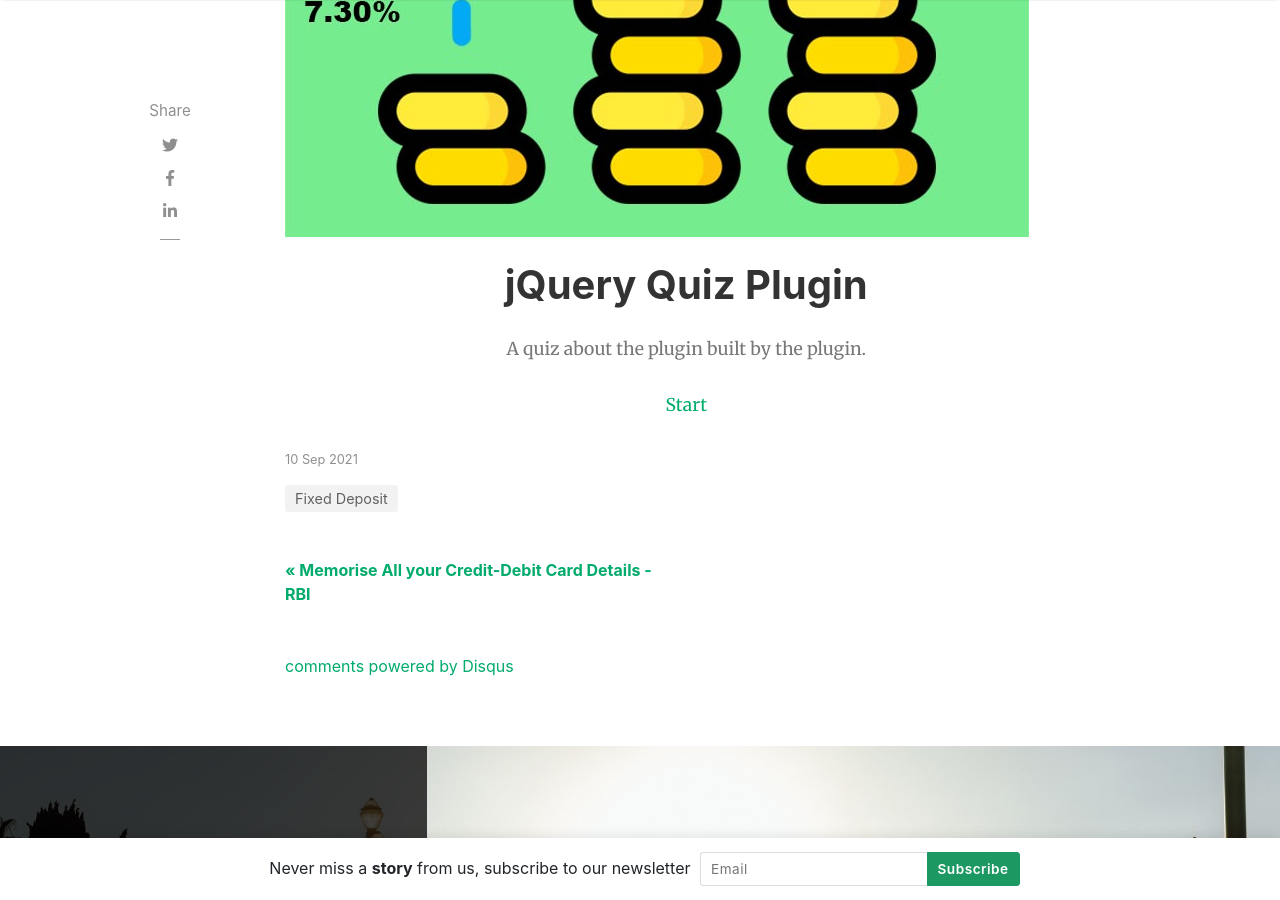
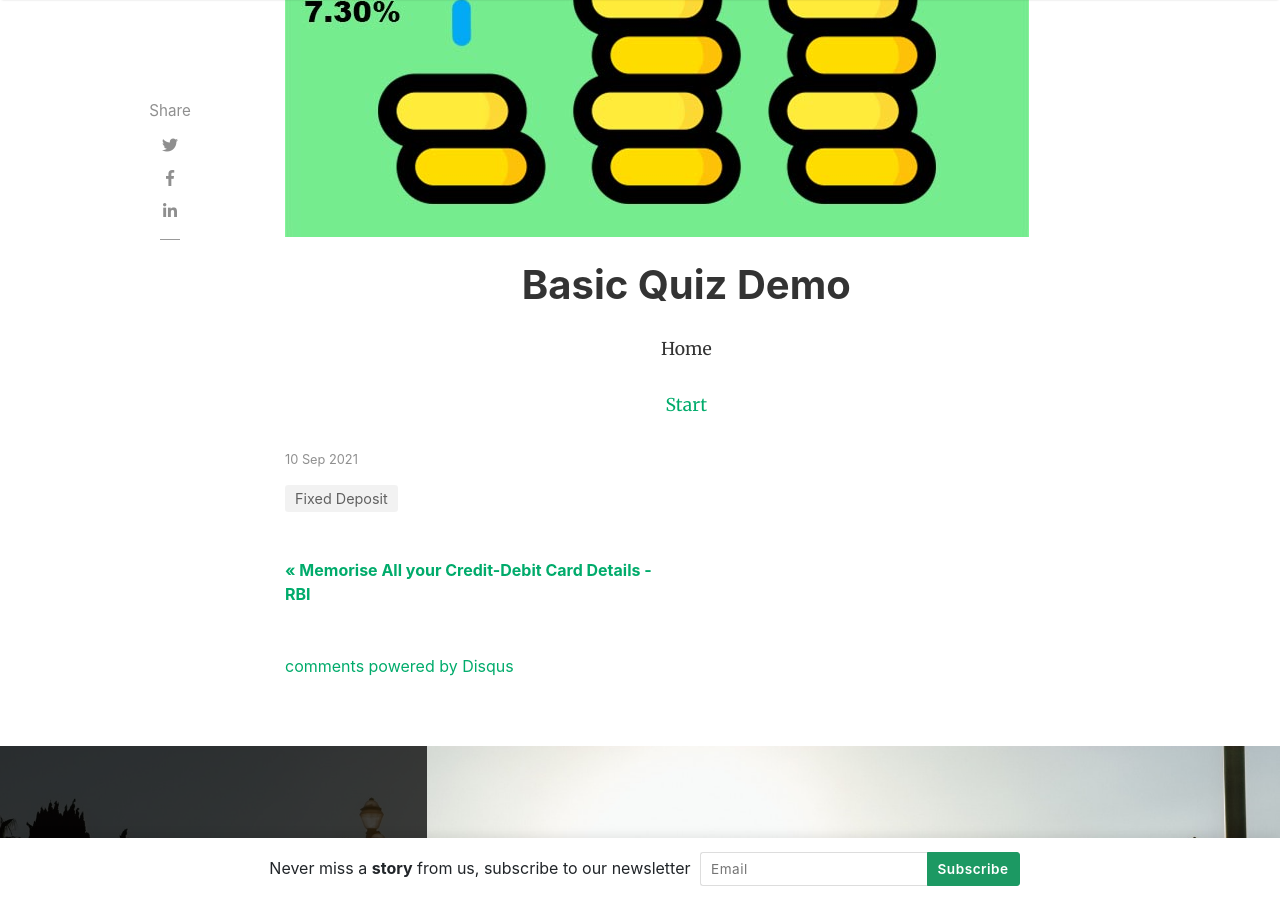
Before and after one commit to rdmmehta/batz, a Jekyll site: the page built from _posts/2021-09-10-quiz.md, in a window 1280 px wide and 900 px high, scrolled down 802 px. Built offline with Jekyll 4.4.1, drawn with Linux system fonts in a browser that asks for light colours; nearby versions of some CDN libraries; library files that are not in the unit come from our copies; comment, search, counter and statistics services are not loaded; some of the changed lines change nothing that is shown.

Commit message:
Update 2021-09-10-quiz.md

```diff
--- a/_posts/2021-09-10-quiz.md
+++ b/_posts/2021-09-10-quiz.md
@@ -10,66 +10,79 @@
 
 <div id="quiz">
   <div id="quiz-header">
-    <h1>jQuery Quiz Plugin</h1>
-    <p class="faded">A quiz about the plugin built by the plugin.</p>
+    <h1>Basic Quiz Demo</h1>
+    <p><a id="quiz-home-btn">Home</a></p>
   </div>
   <div id="quiz-start-screen">
     <p><a href="#" id="quiz-start-btn" class="quiz-button">Start</a></p>
   </div>
 </div>
 
+<script src="https://ajax.googleapis.com/ajax/libs/jquery/1.8.2/jquery.min.js"></script>
+<script src="../dist/jquery.quiz-min.js"></script>
 <script>
-$('#quiz').quiz({
-  //resultsScreen: '#results-screen',
-  //counter: false,
-  //homeButton: '#custom-home',
-  counterFormat: 'Question %current of %total',
-  questions: [
-    {
-      'q': 'Is jQuery required for this plugin?',
-      'options': [
-        'Yes',
-        'No'
-      ],
-      'correctIndex': 0,
-      'correctResponse': 'Good job, that was obvious.',
-      'incorrectResponse': 'Well, if you don\'t include it, your quiz won\'t work'
-    },
-    {
-      'q': 'How do you use it?',
-      'options': [
-        'Include jQuery, that\'s it!',
-        'Include jQuery and the plugin javascript.',
-        'Include jQuery, the plugin javascript, the optional plugin css, required markup, and the javascript configuration.'
-      ],
-      'correctIndex': 2,
-      'correctResponse': 'Correct! Sounds more complicated than it really is.',
-      'incorrectResponse': 'Come on, it\'s not that easy!'
-    },
-    {
-      'q': 'The plugin can be configured to require a perfect score.',
-      'options': [
-        'True',
-        'False'
-      ],
-      'correctIndex': 0,
-      'correctResponse': 'You\'re a genius! You just set allowIncorrect to true.',
-      'incorrectResponse': 'Why you have no faith!? Just set allowIncorrect to true.'
-    },
-    {
-      'q': 'How do you specify the questions and answers?',
-      'options': [
-        'MySQL database',
-        'In the HTML',
-        'In the javascript configuration'
-      ],
-      'correctIndex': 2,
-      'correctResponse': 'Correct! Refer to the documentation for the structure.',
-      'incorrectResponse': 'Wrong! Do it in the javascript configuration. You might need to read the documentation.'
-    }
-  ]
-});
+  $('#quiz').quiz({
+    //resultsScreen: '#results-screen',
+    //counter: false,
+    //homeButton: '#custom-home',
+    counterFormat: 'Question %current of %total',
+    questions: [
+      {
+        'q': 'A smaple question?',
+        'options': [
+          'Answer 1',
+          'Answer 2',
+          'Answer 3',
+          'Answer 4'
+        ],
+        'correctIndex': 1,
+        'correctResponse': 'Custom correct response.',
+        'incorrectResponse': 'Custom incorrect response.'
+      },
+      {
+        'q': 'A smaple question?',
+        'options': [
+          'Answer 1',
+          'Answer 2'
+        ],
+        'correctIndex': 1,
+        'correctResponse': 'Custom correct response.',
+        'incorrectResponse': 'Custom incorrect response.'
+      },
+      {
+        'q': 'A smaple question?',
+        'options': [
+          'Answer 1',
+          'Answer 2',
+          'Answer 3',
+          'Answer 4'
+        ],
+        'correctIndex': 2,
+        'correctResponse': 'Custom correct response.',
+        'incorrectResponse': 'Custom incorrect response.'
+      },
+      {
+        'q': 'A smaple question?',
+        'options': [
+          'Answer 1',
+          'Answer 2'
+        ],
+        'correctIndex': 1,
+        'correctResponse': 'Custom correct response.',
+        'incorrectResponse': 'Custom incorrect response.'
+      },
+      {
+        'q': 'A smaple question?',
+        'options': [
+          'Answer 1',
+          'Answer 2',
+          'Answer 3',
+          'Answer 4'
+        ],
+        'correctIndex': 3,
+        'correctResponse': 'Custom correct response.',
+        'incorrectResponse': 'Custom incorrect response.'
+      }
+    ]
+  });
 </script>
-
-<script src="https://cdnjs.cloudflare.com/ajax/libs/jquery/2.1.3/jquery.min.js"></script>
- <script src="https://jchamill.github.io/jquery-quiz/jquery.quiz-min.js"></script>
```
